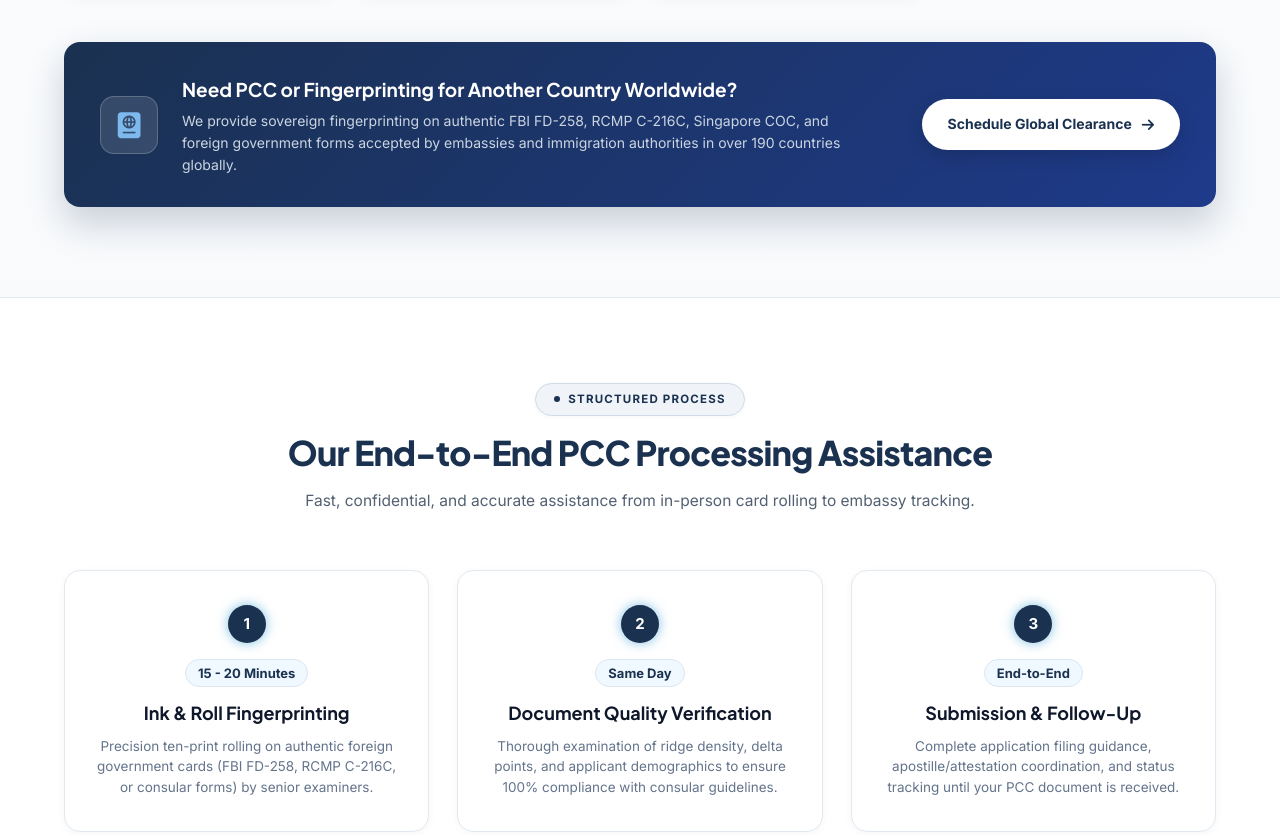
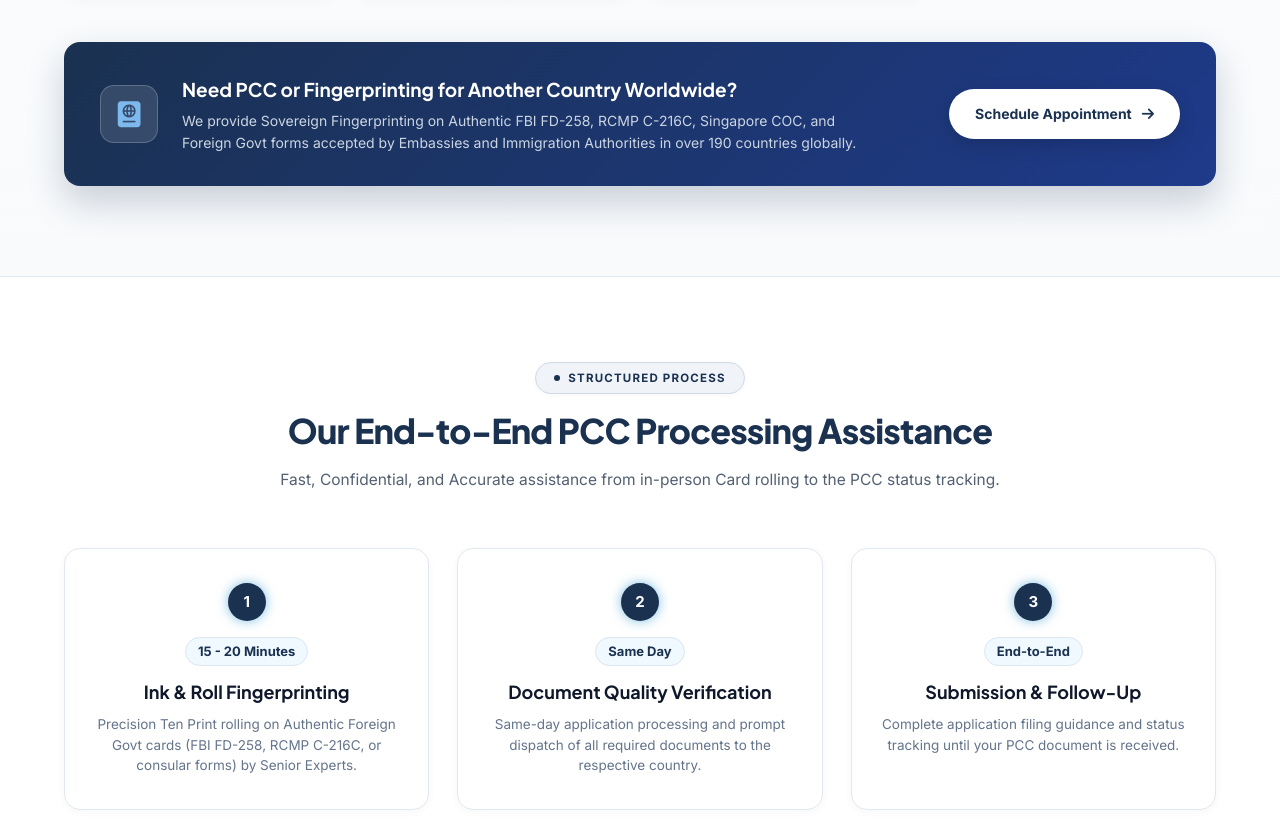
Before and after one commit to prashanth-06/primefprint, a plain HTML site: page service_pcc.html in a window 1280 px wide. Shown: the part 4933-5768 px from the top of the page. Drawn offline with nearby package versions, Linux system fonts and the light colour scheme; some packages are replaced by stand-ins of ours; a script that the page names is missing.

Commit message:
feat: apply client feedback on service_pcc workflow, global banner, and booking location

```diff
--- a/service_pcc.html
+++ b/service_pcc.html
@@ -3162,13 +3162,13 @@
           <div>
             <h3>Need PCC or Fingerprinting for Another Country Worldwide?</h3>
             <p>
-              We provide sovereign fingerprinting on authentic FBI FD-258, RCMP C-216C, Singapore COC, and foreign
-              government forms accepted by embassies and immigration authorities in over 190 countries globally.
+              We provide Sovereign Fingerprinting on Authentic FBI FD-258, RCMP C-216C, Singapore COC, and Foreign
+              Govt forms accepted by Embassies and Immigration Authorities in over 190 countries globally.
             </p>
           </div>
         </div>
         <a href="#pcc-booking" class="pcc-global-btn" onclick="selectPccCountry('Global Jurisdiction')">
-          <span>Schedule Global Clearance</span>
+          <span>Schedule Appointment</span>
           <i class="fa-solid fa-arrow-right"></i>
         </a>
       </div>
@@ -3181,8 +3181,7 @@
     <div class="section-head">
       <span class="tag-badge">Structured Process</span>
       <h2 class="section-title">Our End-to-End PCC Processing Assistance</h2>
-      <p class="section-desc">Fast, confidential, and accurate assistance from in-person card rolling to embassy
-        tracking.</p>
+      <p class="section-desc">Fast, Confidential, and Accurate assistance from in-person Card rolling to the PCC status tracking.</p>
     </div>
 
     <div class="timeline-steps">
@@ -3190,24 +3189,22 @@
         <div class="step-badge">1</div>
         <span class="step-time">15 - 20 Minutes</span>
         <h4>Ink &amp; Roll Fingerprinting</h4>
-        <p>Precision ten-print rolling on authentic foreign government cards (FBI FD-258, RCMP C-216C, or consular
-          forms) by senior examiners.</p>
+        <p>Precision Ten Print rolling on Authentic Foreign Govt cards (FBI FD-258, RCMP C-216C, or consular
+          forms) by Senior Experts.</p>
       </div>
 
       <div class="step-card">
         <div class="step-badge">2</div>
         <span class="step-time">Same Day</span>
         <h4>Document Quality Verification</h4>
-        <p>Thorough examination of ridge density, delta points, and applicant demographics to ensure 100% compliance
-          with consular guidelines.</p>
+        <p>Same-day application processing and prompt dispatch of all required documents to the respective country.</p>
       </div>
 
       <div class="step-card">
         <div class="step-badge">3</div>
         <span class="step-time">End-to-End</span>
         <h4>Submission &amp; Follow-Up</h4>
-        <p>Complete application filing guidance, apostille/attestation coordination, and status tracking until your PCC
-          document is received.</p>
+        <p>Complete application filing guidance and status tracking until your PCC document is received.</p>
       </div>
     </div>
   </section>
@@ -3218,8 +3215,7 @@
     <div class="section-head">
       <span class="tag-badge">Direct Laboratory Slot</span>
       <h2 class="section-title">Schedule In-Person PCC Fingerprinting</h2>
-      <p class="section-desc">Prior appointment mandatory to guarantee zero wait time at our Hyderabad forensic
-        laboratory.</p>
+      <p class="section-desc">Prior appointment mandatory to guarantee zero wait time at our Hyderabad location.</p>
     </div>
 
     <div class="booking-wrapper">
```
